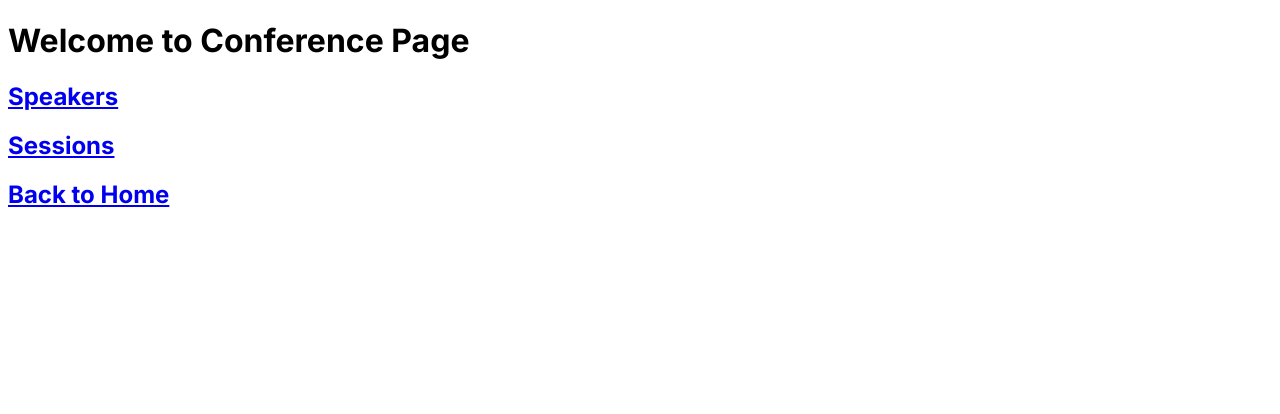
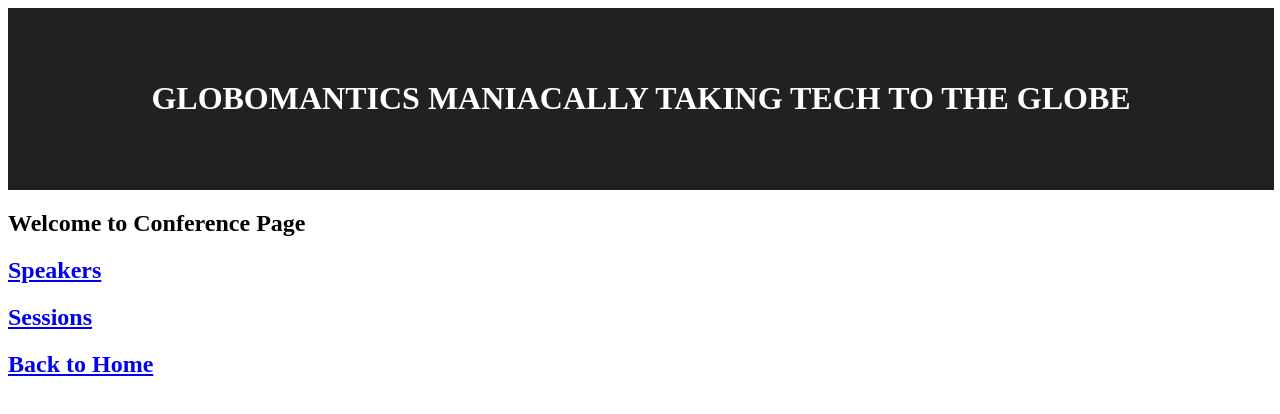
Before and after one commit to Alessag/globomantics-nextjs-fundamentals, a Next.js app: page /conference in a window 1280 px wide. Shown: the top 414 px of the page. Built offline with nearby package versions, Linux system fonts and the light colour scheme.

Commit message:
Conference layout

```diff
--- /dev/null
+++ b/app/conference/layout.js
@@ -0,0 +1,12 @@
+import style from "./styles.css";
+
+export default function ConferenceLayout({ children }) {
+  return (
+    <>
+      <header style={style.header}>
+        <h1>GLOBOMANTICS MANIACALLY TAKING TECH TO THE GLOBE</h1>
+      </header>
+      <section>{children}</section>
+    </>
+  );
+}
--- /dev/null
+++ b/app/conference/styles.css
@@ -0,0 +1,9 @@
+header {
+  width: 100%;
+  padding: 50px 0 50px;
+  background: #212121;
+  color: #fff;
+  text-align: center;
+  justify-content: center;
+  border: 1px solid #212121;
+}
--- a/app/layout.js
+++ b/app/layout.js
@@ -1,17 +1,7 @@
-import './globals.css'
-import { Inter } from 'next/font/google'
-
-const inter = Inter({ subsets: ['latin'] })
-
-export const metadata = {
-  title: 'Create Next App',
-  description: 'Generated by create next app',
-}
-
 export default function RootLayout({ children }) {
   return (
     <html lang="en">
-      <body className={inter.className}>{children}</body>
+      <body>{children}</body>
     </html>
-  )
+  );
 }
```
